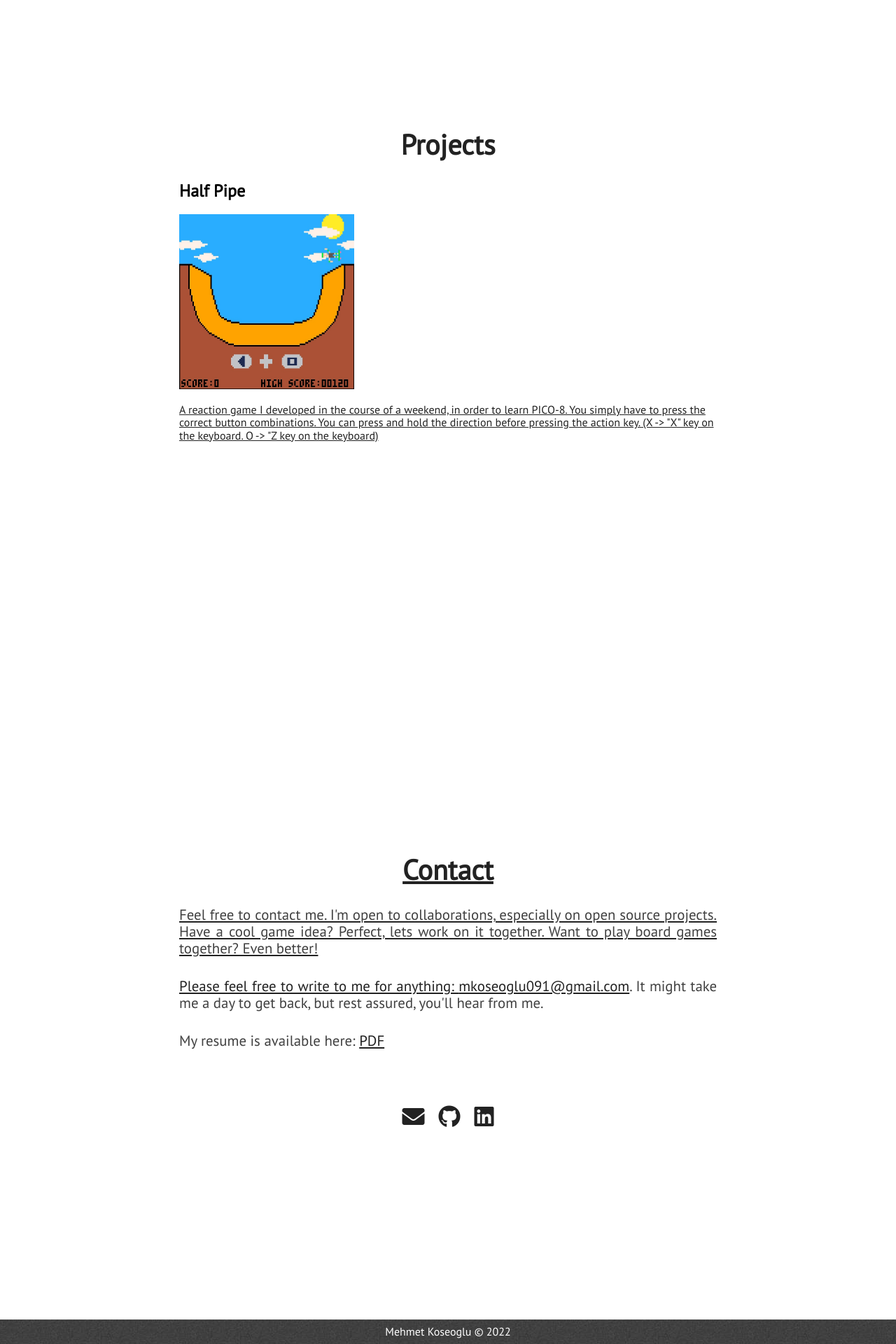
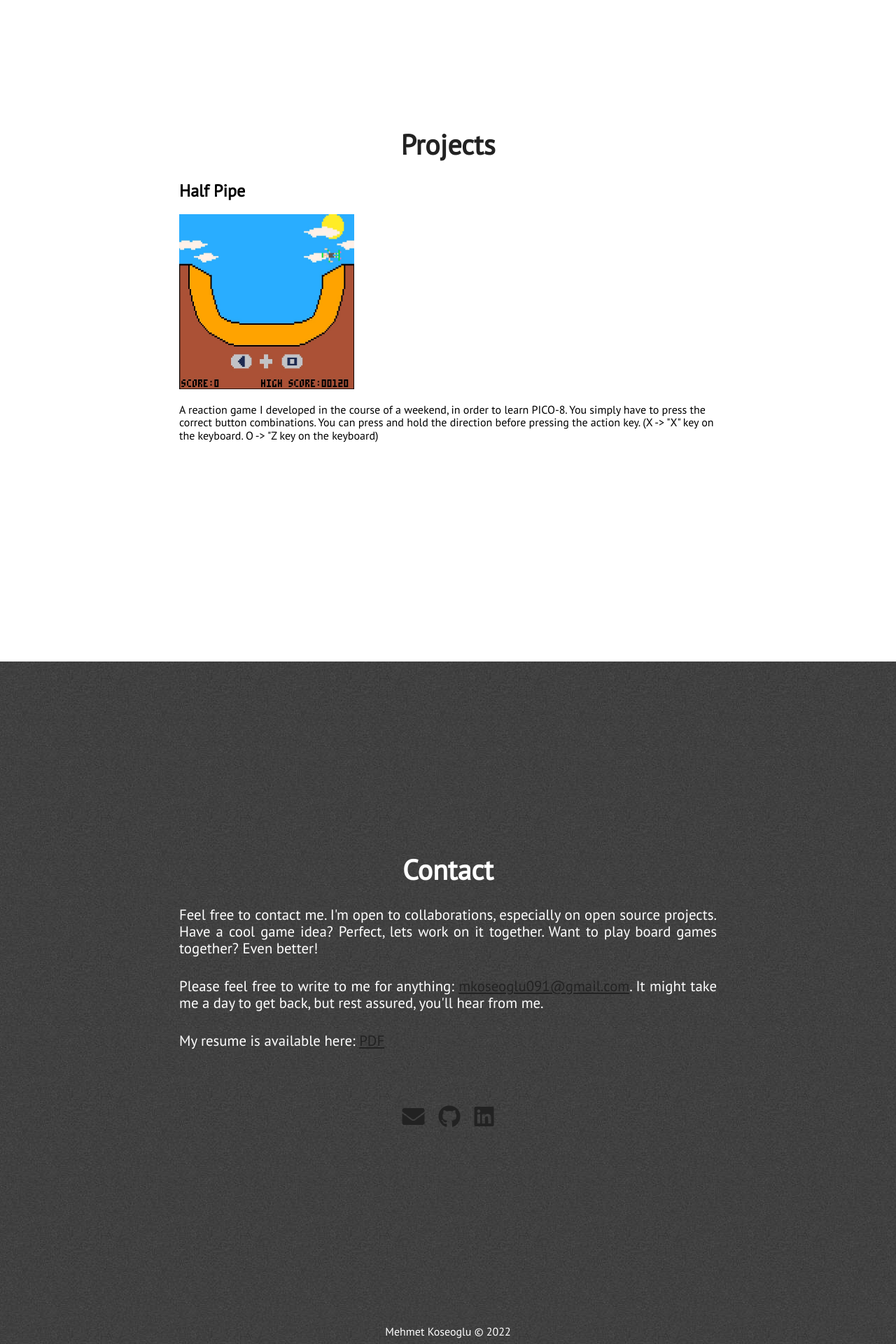
Before and after one commit to mkoseoglu091/mkoseoglu091.github.io, a Jekyll site: the page built from index.html, in a window 1280 px wide. Shown: the part 3015-4935 px from the top of the page at 70% size. Built offline with Jekyll 4.4.1, drawn with Linux system fonts in a browser that asks for light colours; nearby versions of some CDN libraries.

Commit message:
Update projects.html

```diff
--- a/_includes/projects.html
+++ b/_includes/projects.html
@@ -4,7 +4,7 @@
             <div class="section-heading" id="featured-projects-text">Projects</div>
                 <h2>Half Pipe</h2>
                 <a href="halfpipe.html">
-                    <img alt="Half Pipe" src="../assets/images/halfpipe screenshot.jpg" width="250" height="250">
+                    <img alt="Half Pipe" src="../assets/images/halfpipe screenshot.jpg" width="250" height="250"></a>
                 <p>A reaction game I developed in the course of a weekend, in order to learn PICO-8. You simply have to press the correct button combinations. You can press and hold the direction before pressing the action key. (X -> "X" key on the keyboard. O -> "Z key on the keyboard)</p>
 
 
```
